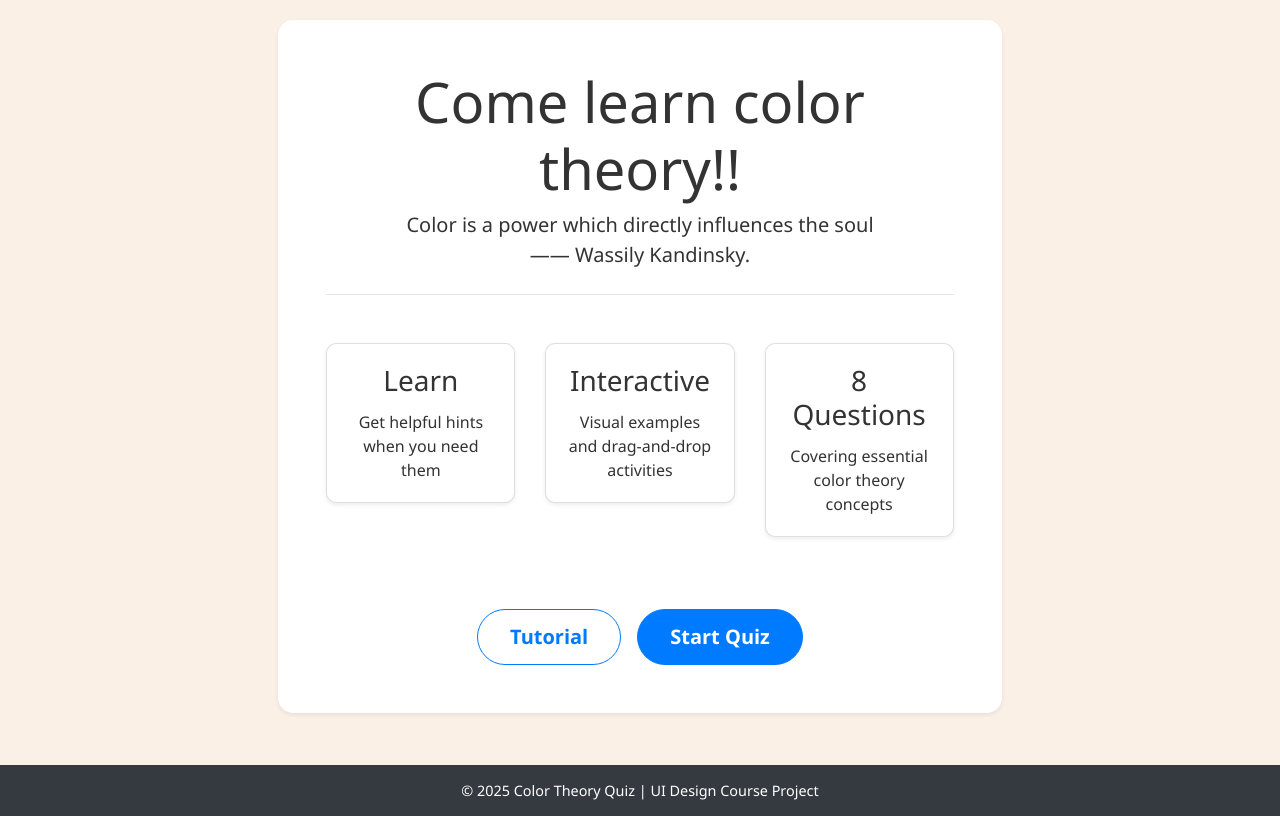
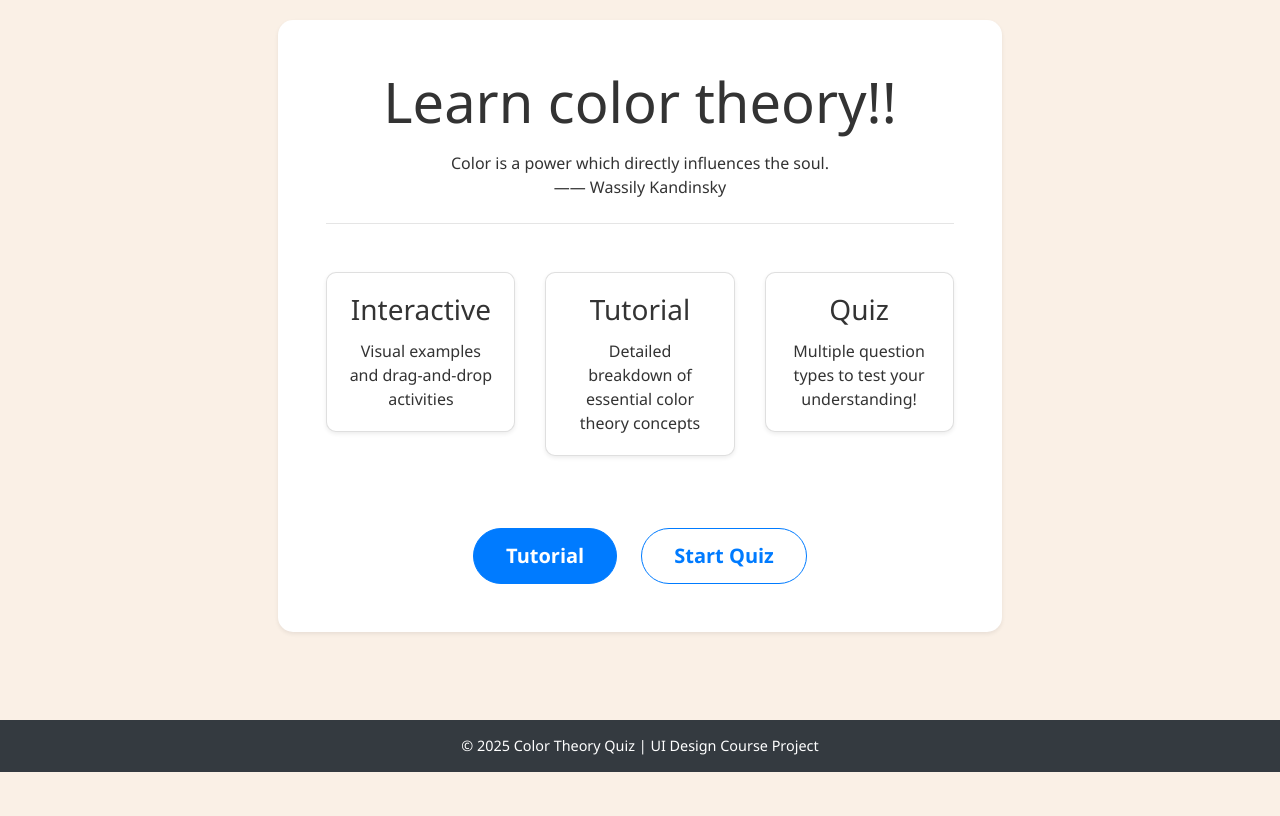
Before and after one commit to zzzz23sdfsdf/UI-design-final-project, a Flask app: page / in a window 1280 px wide. Shown: the part 62-878 px from the top of the page. After the commit the page ends 834 px from the top, so only its background shows below. Run offline with Flask 3, Linux system fonts and the light colour scheme; some libraries are stand-ins or nearby versions.

Commit message:
finalized home page

```diff
--- a/color/templates/home.html
+++ b/color/templates/home.html
@@ -2,47 +2,55 @@
 
 {% block content %}
 
-
-
 <div class="row align-items-center justify-content-center min-vh-75">
     <div class="col-md-8 text-center">
         <div class="jumbotron bg-white shadow-sm">
-          <h1 class="display-4">Come learn color theory!!</h1>
-          <p class="lead">Color is a power which directly influences the soul <br>
-              —— Wassily Kandinsky.</p>
+            <h1 class="display-4"> Learn color theory!!</h1>
+
+            <p class="lead">
+            <div class="lead-message">
+                Color is a power which directly influences the soul.
+            </div>
+
+            —— Wassily Kandinsky</p>
 
             <hr class="my-4">
 
             <div class="row my-5">
+
+
                 <div class="col-md-4">
                     <div class="card mb-4 shadow-sm">
                         <div class="card-body text-center">
-                          <h3 class="card-title">Learn</h3>
-                          <p class="card-text">Get helpful hints when you need them</p>
+                            <h3 class="card-title"> Interactive </h3>
+                            <p class="card-text"> Visual examples and drag-and-drop activities</p>
                         </div>
                     </div>
                 </div>
+
                 <div class="col-md-4">
                     <div class="card mb-4 shadow-sm">
                         <div class="card-body text-center">
-                          <h3 class="card-title">Interactive</h3>
-                          <p class="card-text">Visual examples and drag-and-drop activities</p>
+                            <h3 class="card-title"> Tutorial </h3>
+                            <p class="card-text"> Detailed breakdown of essential color theory concepts</p>
                         </div>
                     </div>
                 </div>
+
+
                 <div class="col-md-4">
                     <div class="card mb-4 shadow-sm">
                         <div class="card-body text-center">
-                          <h3 class="card-title">8 Questions</h3>
-                          <p class="card-text">Covering essential color theory concepts</p>
+                            <h3 class="card-title"> Quiz</h3>
+                            <p class="card-text"> Multiple question types to test your understanding!</p>
                         </div>
                     </div>
                 </div>
             </div>
 
             <div class="d-flex justify-content-center">
-              <a href="/learn/0" class="btn btn-outline-primary btn-lg mr-3">Tutorial</a>
-              <a href="/quiz" class="btn btn-primary btn-lg">Start Quiz</a>
+                <a href="/learn/0" class="btn btn-primary btn-lg mr-4">Tutorial</a>
+                <a href="/quiz" class="btn btn-outline-primary btn-lg">Start Quiz</a>
             </div>
         </div>
     </div>
@@ -52,17 +60,21 @@
     .min-vh-75 {
         min-height: 75vh;
     }
+
     .jumbotron {
         border-radius: 15px;
         padding: 3rem;
     }
+
     .card {
         transition: transform 0.3s ease;
         border-radius: 10px;
     }
+
     .card:hover {
         transform: translateY(-5px);
     }
+
     .btn-lg {
         padding: 0.75rem 2rem;
         border-radius: 30px;
```
Lines whose indentation alone changed are shown as unchanged.
